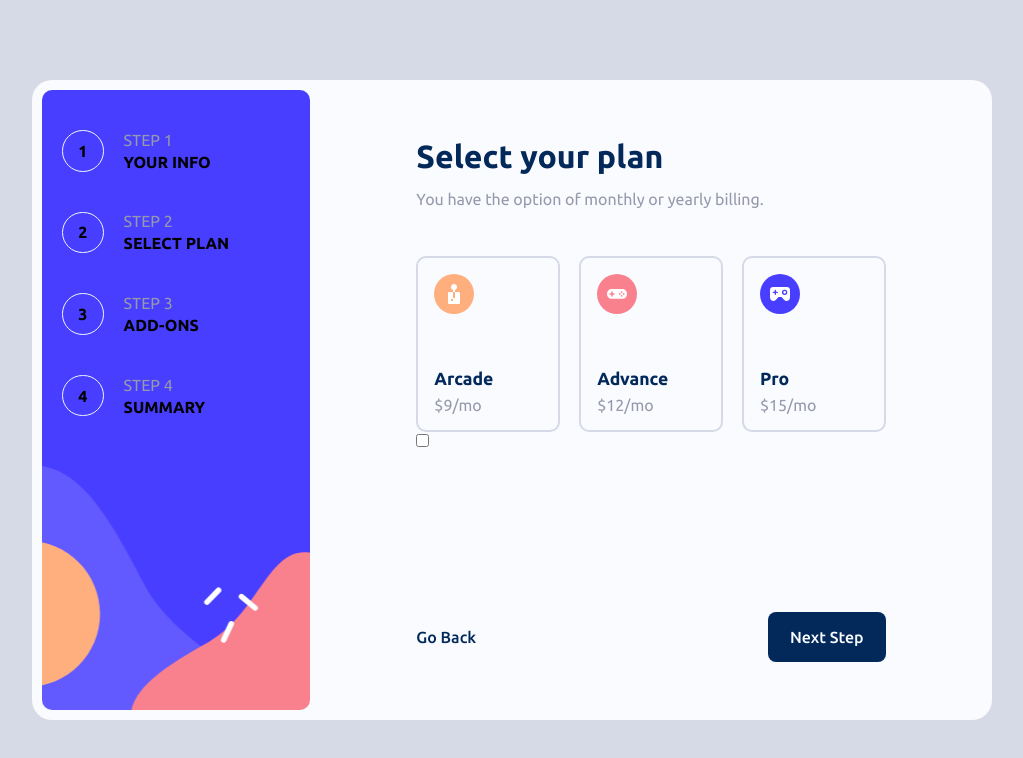
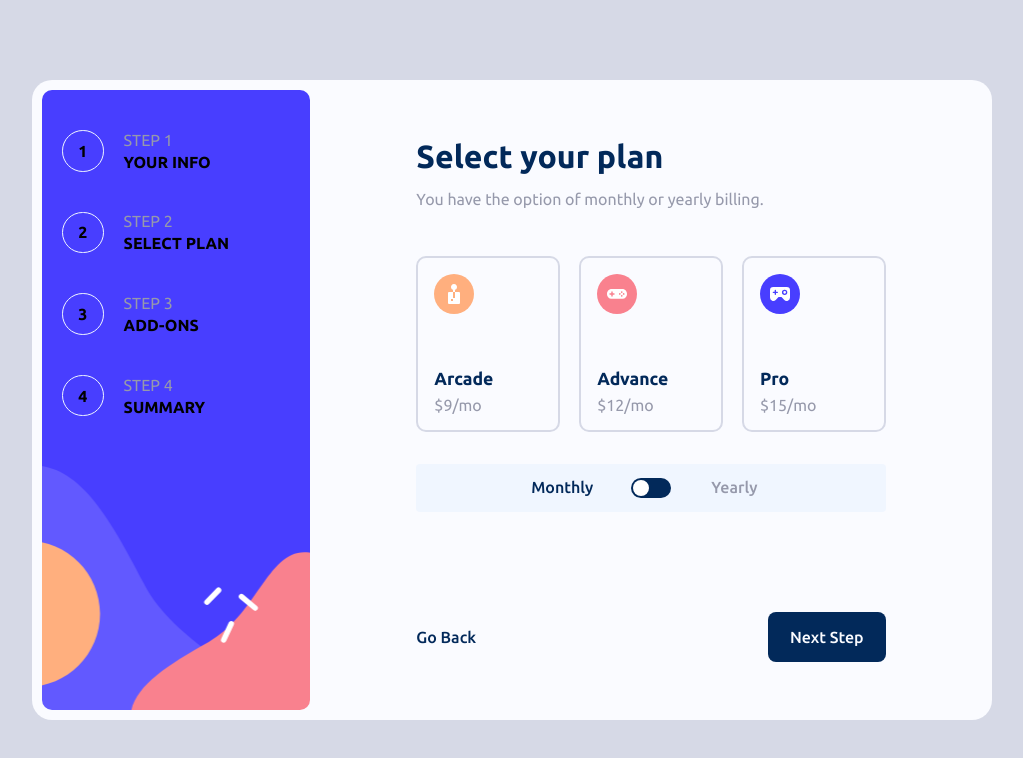
Before and after one commit to alvaromd99/multi-step-form, a React (Vite) app: page / in a window 1280 px wide. Both pictures are taken after a click on the button "Next Step". Shown: the top 758 px of the page, without its empty margins (128-1151 px from the left). Built offline with nearby package versions, Linux system fonts and the light colour scheme.

Commit message:
add year/month pay switch css

```diff
--- a/src/App.css
+++ b/src/App.css
@@ -23,8 +23,8 @@
 
 	--cool-gray: hsl(231, 11%, 63%);
 	--light-gray: hsl(229, 24%, 87%);
-	--magnolia: hsl(217, 100%, 97%);
-	--alabaster: hsl(231, 100%, 99%);
+	--magnolia: hsl(216, 100%, 97%);
+	--alabaster: hsl(228, 100%, 99%);
 	--white: hsl(0, 0%, 100%);
 
 	--w: 17rem;
@@ -70,7 +70,7 @@
 	align-items: center;
 	gap: 20px;
 
-	& .side-step-number {
+	.side-step-number {
 		width: 2.6rem;
 		height: 2.6rem;
 		border: 1px solid var(--magnolia);
@@ -79,22 +79,22 @@
 		align-items: center;
 		justify-content: center;
 
-		& p {
+		p {
 			font-weight: 700;
 		}
 	}
 
-	& .side-step-content {
+	.side-step-content {
 		display: flex;
 		flex-direction: column;
 		gap: 4px;
 		text-transform: uppercase;
 
-		& p {
+		p {
 			color: var(--cool-gray);
 		}
 
-		& h2 {
+		h2 {
 			font-weight: 700;
 		}
 	}
@@ -113,13 +113,13 @@
 }
 
 .header {
-	& h2 {
+	h2 {
 		font-size: 2rem;
 		font-weight: 700;
 		margin-bottom: 15px;
 	}
 
-	& h3 {
+	h3 {
 		color: var(--cool-gray);
 	}
 }
@@ -138,7 +138,7 @@
 	display: flex;
 	align-items: center;
 
-	& .next-btn {
+	.next-btn {
 		background-color: var(--marine-blue);
 		min-height: 3rem;
 		padding: 1rem 1.4rem;
@@ -148,7 +148,7 @@
 		border-radius: 8px;
 	}
 
-	& .back-btn {
+	.back-btn {
 		background-color: transparent;
 		min-height: 3rem;
 		border: none;
@@ -171,7 +171,7 @@
 	flex-direction: column;
 	gap: 12px;
 
-	& input {
+	input {
 		width: 100%;
 		height: 3.4rem;
 		background-color: transparent;
@@ -183,12 +183,12 @@
 		font-weight: 500;
 	}
 
-	& input:focus {
+	input:focus {
 		border: none;
 		outline: 1px solid var(--purplish-blue);
 	}
 
-	& .custom-input-info {
+	.custom-input-info {
 		display: flex;
 		justify-content: space-between;
 	}
@@ -212,13 +212,13 @@
 	flex-direction: column;
 	justify-content: space-between;
 
-	& .card-text {
-		& h2 {
+	.card-text {
+		h2 {
 			font-size: 1.1rem;
 			font-weight: 700;
 			margin-bottom: 8px;
 		}
-		& p {
+		p {
 			color: var(--cool-gray);
 		}
 	}
@@ -228,3 +228,75 @@
 .plan-card:focus-visible {
 	border-color: var(--marine-blue);
 }
+
+.pay-plan {
+	width: 100%;
+	height: 3rem;
+	margin-top: 2rem;
+	border-radius: 4px;
+	background-color: var(--magnolia);
+	display: flex;
+	align-items: center;
+	justify-content: center;
+
+	.pay-plan-switch {
+		position: relative;
+		display: inline-block;
+		width: 40px;
+		height: 20px;
+		user-select: none;
+
+		input {
+			display: none;
+		}
+
+		.pay-plan-slider {
+			position: absolute;
+			cursor: pointer;
+			inset: 0;
+			background-color: var(--marine-blue);
+			transition: 0.4s;
+			border-radius: 10px;
+		}
+
+		.pay-plan-slider:before {
+			content: '';
+			position: absolute;
+			height: 16px;
+			width: 16px;
+			left: 2px;
+			top: 2px;
+			background-color: var(--white);
+			border-radius: 50%;
+			transition: 0.4s;
+		}
+
+		.left-text,
+		.right-text {
+			position: absolute;
+			font-weight: 500;
+			transition: 0.4s;
+			color: var(--cool-gray);
+		}
+
+		.left-text {
+			left: -100px;
+		}
+
+		.right-text {
+			left: 80px;
+		}
+
+		input:checked ~ .pay-plan-slider:before {
+			transform: translateX(20px);
+		}
+
+		input:not(:checked) ~ .left-text {
+			color: var(--marine-blue);
+		}
+
+		input:checked ~ .right-text {
+			color: var(--marine-blue);
+		}
+	}
+}
--- a/src/components/step2/SelectPlan.tsx
+++ b/src/components/step2/SelectPlan.tsx
@@ -1,12 +1,21 @@
 import Footer from '../footer/Footer'
 import Title from '../header/Title'
 import PlanCard from './PlanCard'
+import { useState } from 'react'
 
 import ArcadeIcon from '../../assets/images/icon-arcade.svg'
 import AdvanceIcon from '../../assets/images/icon-advanced.svg'
 import ProIcon from '../../assets/images/icon-pro.svg'
 
 const SelectPlan = () => {
+	const [isChecked, setIsChecked] = useState(false)
+
+	const handleToggleChange = () => {
+		setIsChecked(!isChecked)
+	}
+
+	console.log(isChecked)
+
 	return (
 		<div className='main-content-step step-two'>
 			<Title
@@ -18,10 +27,19 @@ const SelectPlan = () => {
 				<PlanCard title='Advance' price='12' svg={AdvanceIcon} />
 				<PlanCard title='Pro' price='15' svg={ProIcon} />
 			</div>
-			<label className='pay-plan-switch'>
-				<input type='checkbox' />
-				<span className='pay-plan-slider'></span>
-			</label>
+			<div className='pay-plan'>
+				<label className='pay-plan-switch'>
+					<input
+						type='checkbox'
+						id='pay-plan-checkbox'
+						checked={isChecked}
+						onChange={handleToggleChange}
+					/>
+					<span className='left-text'>Monthly</span>
+					<span className='pay-plan-slider'></span>
+					<span className='right-text'>Yearly</span>
+				</label>
+			</div>
 			<Footer order={2} />
 		</div>
 	)
```
